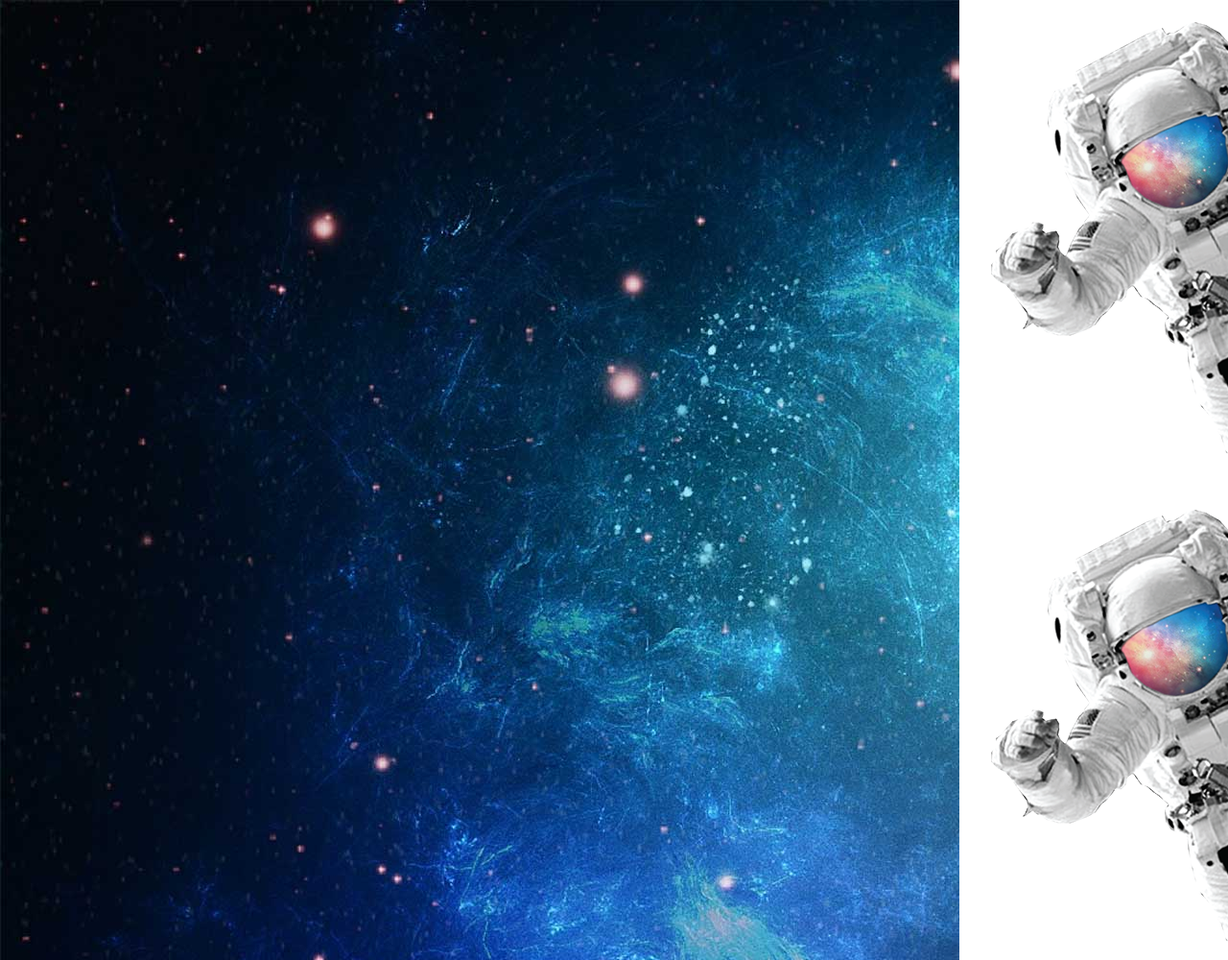
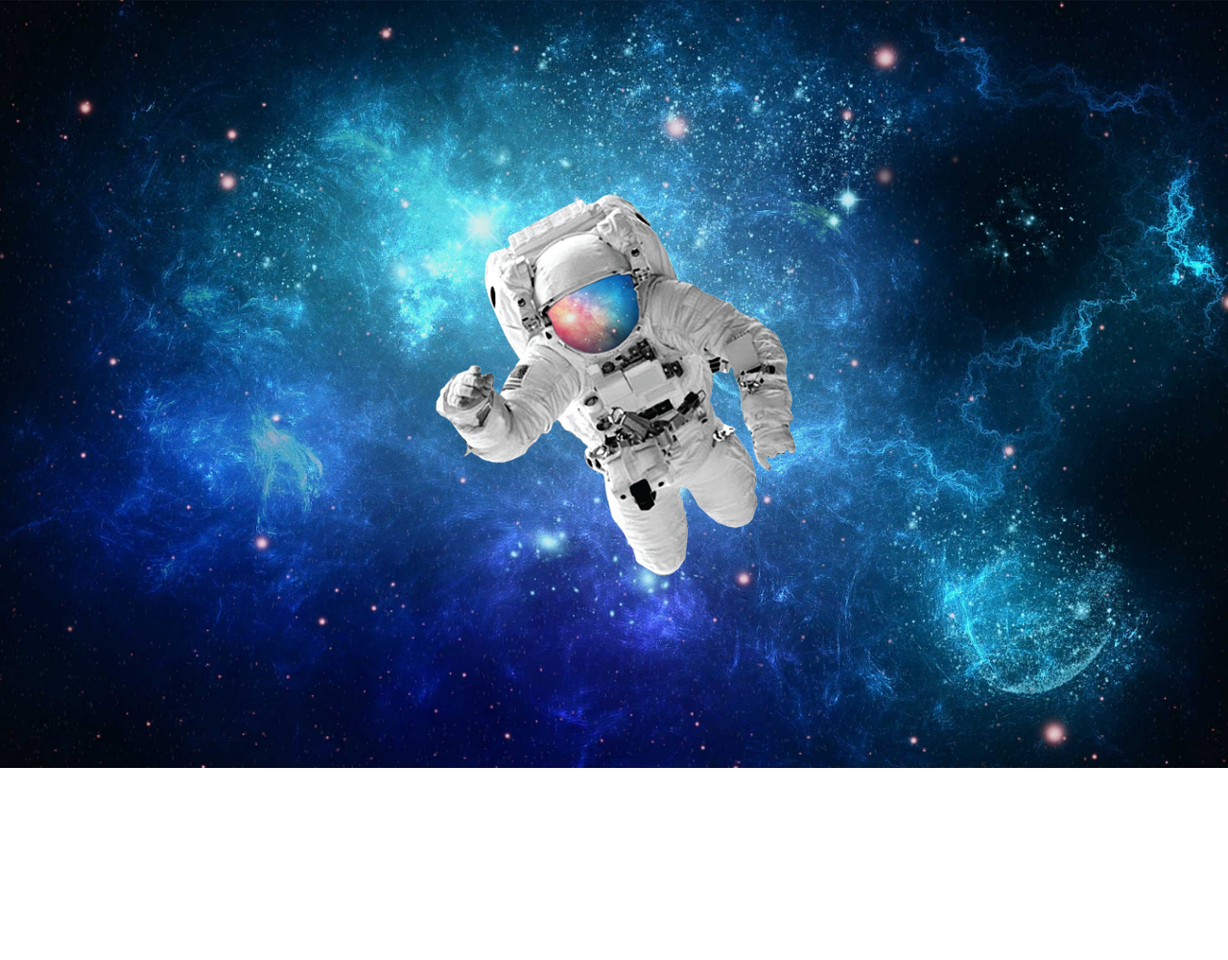
Before and after one commit to AzeveDoug/Html-css, a plain HTML site: page Desafios/d11/desafio-astronauta.html in a window 1280 px wide. Shown: the whole page at 96% size. After the commit the page ends 800 px from the top, so only its background shows below. Drawn offline with Linux system fonts and the light colour scheme.

Commit message:
atualização d11

```diff
--- a/Desafios/d11/desafio-astronauta.html
+++ b/Desafios/d11/desafio-astronauta.html
@@ -5,28 +5,34 @@
     <meta name="viewport" content="width=device-width, initial-scale=1.0">
     <title>Desafio Astronauta</title>
     <style>
+
         * {
             margin: 0px;
             padding: 0px;
         }
 
-        body {
+        div#caixa {
+            background-image: url('imagens/espaco.jpg');
+            background-position: center center;
+            background-size: cover;
+            position: absolute;
             height: 100vh;
             width: 100vw;
-            background-image: url('imagens/astronauta.png');
-        }
-
-        div#caixa {
-            background-image: url('imagens/astronauta.png');
         }
 
         div#conteudo {
-            height: 1000px;
-            width: 1000px;
-            background-image: url('imagens/espaco.jpg');
+            background-image: url('imagens/astronauta.png');
+            background-position: center center;
+            background-size: 100% 100%;
+            background-size: cover;
+            position: relative;
+            height: 400px;
+            width: 408px;
+            padding: 10px;
+            left: 50%;
+            top: 50%;
+            transform: translate(-50%, -50%);
         }
-
-
     </style>
 </head>
 <body>
```
